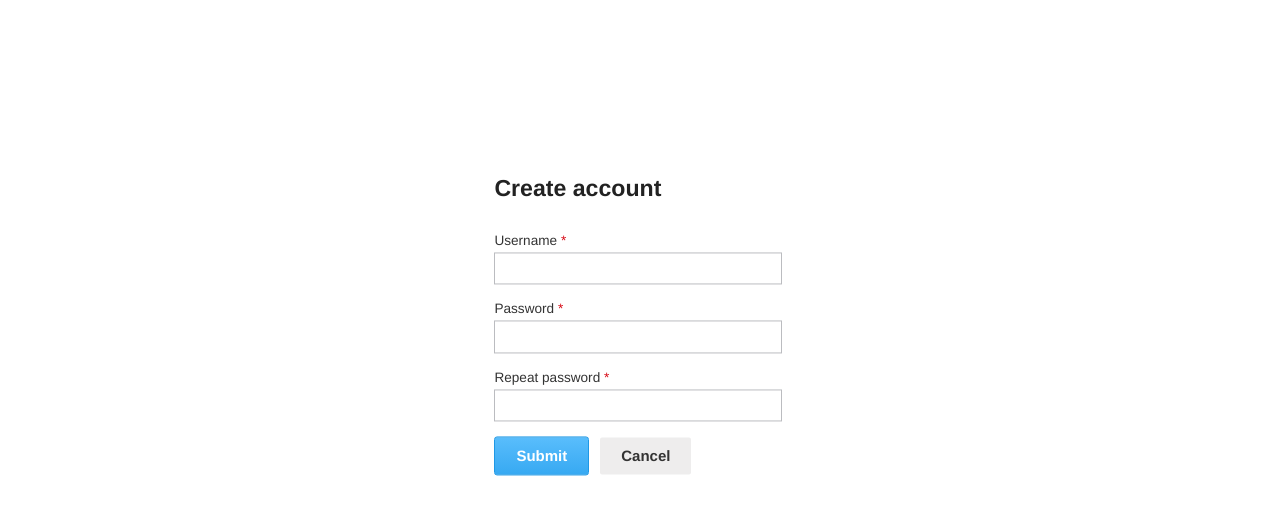
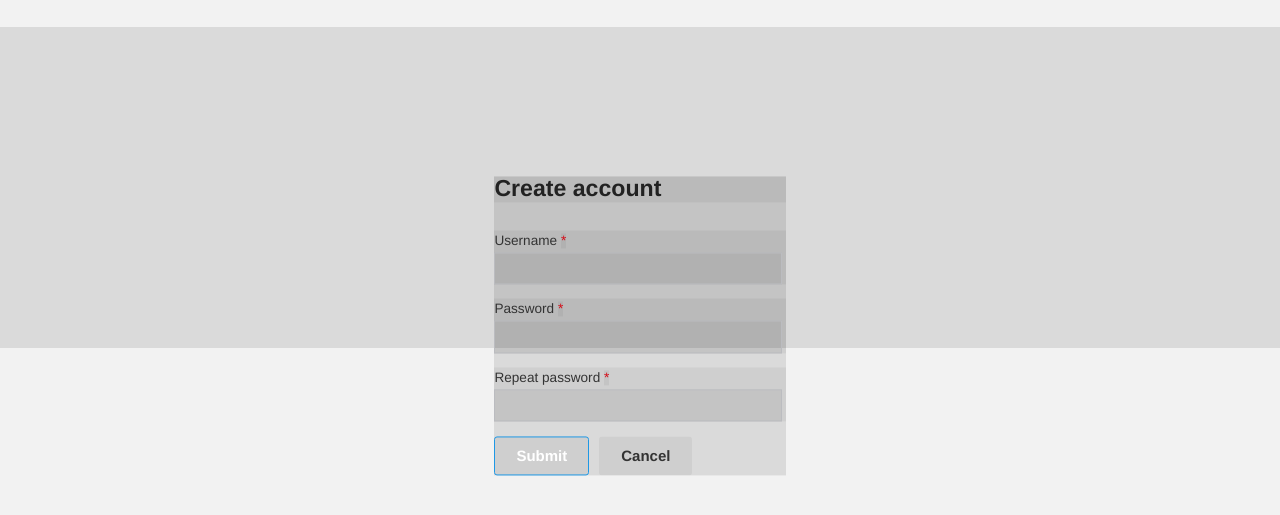
Before and after one commit to exaroth/sunflower, a Django app: page /account_create/ in a window 1280 px wide. Shown: the top 515 px of the page. Run offline with Django 3.2, Linux system fonts and the light colour scheme; parts of the project's set-up code (start-up, migrations or seed data) failed here and were passed over; some libraries are stand-ins or nearby versions.

```diff
--- a/static/css/less/main.less
+++ b/static/css/less/main.less
@@ -7,4 +7,4 @@
 @import "_partials/image_detail.less";
 
 
-// .edit();
+.edit();
--- a/static/css/styles.css
+++ b/static/css/styles.css
@@ -431,3 +431,7 @@ body.modal-open {
   padding: 20px;
   border: 1px solid #cccccc;
 }
+* {
+  background: #eee !important;
+  background: rgba(0, 0, 0, 0.05) !important;
+}
```
Also changed, not shown: README.md.
